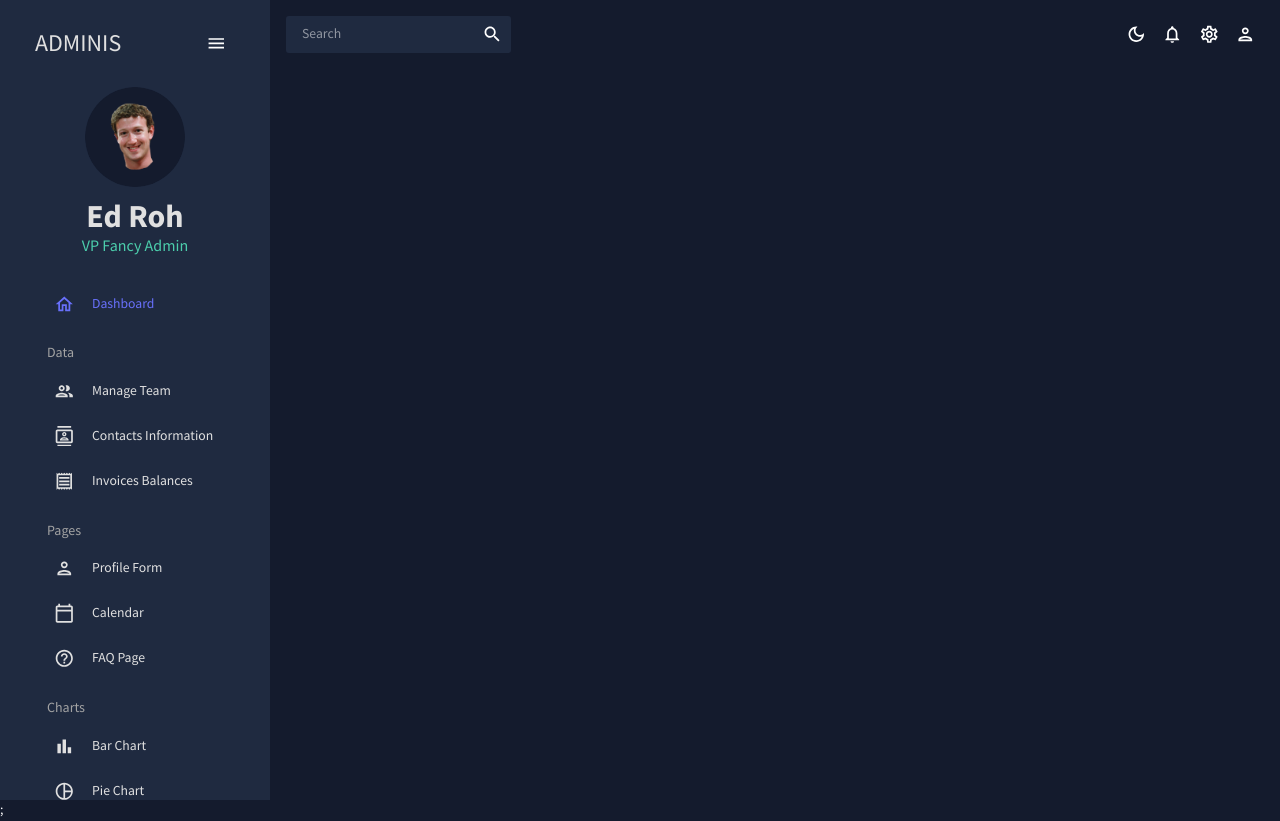
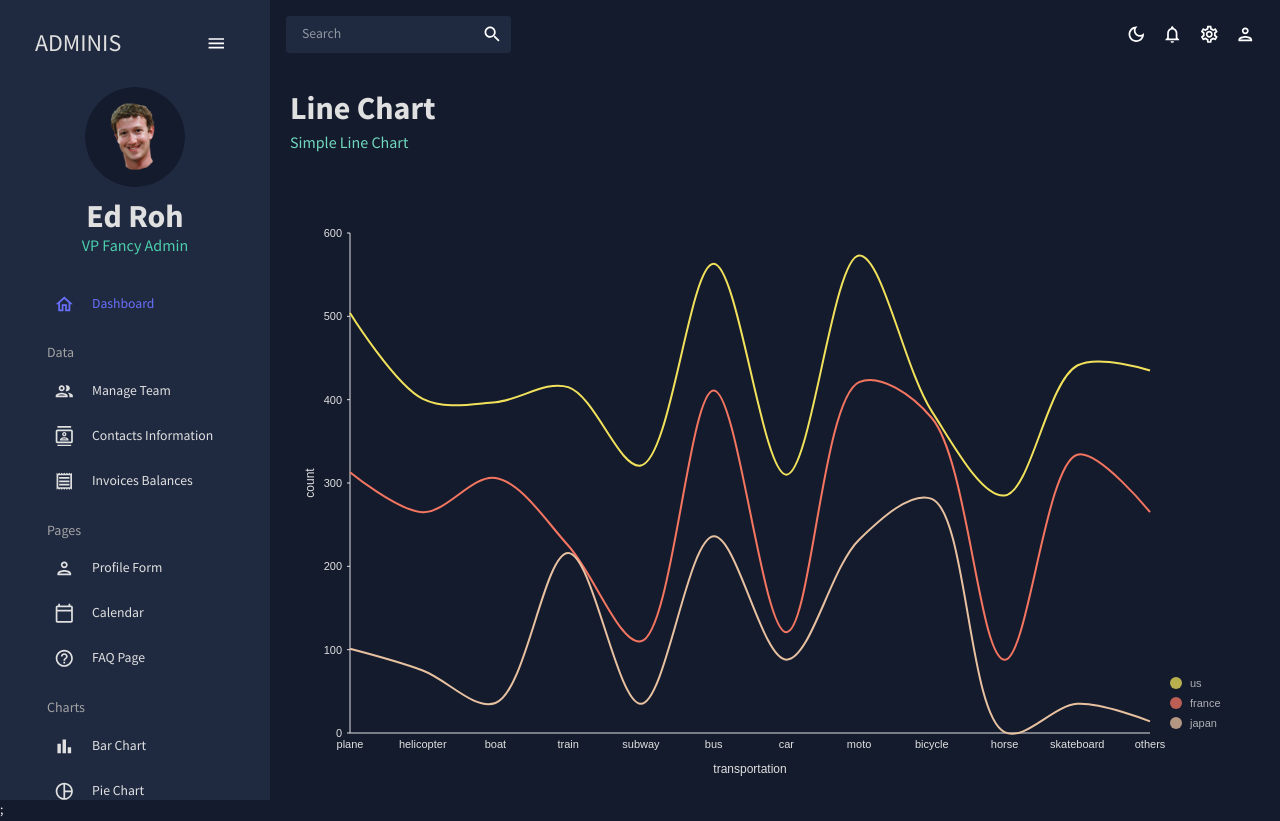
Before and after one commit to oceanesalle/admin-dashboard-pw-2023, a React (Create React App) app: page /line in a window 1280 px wide. Built offline with nearby package versions, Linux system fonts and the light colour scheme.

Commit message:
line chart

```diff
--- a/src/App.js
+++ b/src/App.js
@@ -11,7 +11,7 @@
 import Form from "./scenes/form";
 //import Calendar from "./scenes/calendar/calendar.jsx";
 import FAQ from "./scenes/faq";
-//import Line from "./scenes/line";
+import Line from "./scenes/line";
 import Pie from "./scenes/pie";
 
 //import Geography from "./scenes/geography";
@@ -38,7 +38,7 @@
             <Route path="/faq" element={<FAQ />} />
             <Route path="/bar" element={<Bar />} />
             <Route path="/pie" element={<Pie />} />
-             {/*  <Route path="/line" element={<Line />} />  */}
+            <Route path="/line" element={<Line />} />
 
 
              {/* <Route path="/geography" element={<Geography />} />  */}
--- /dev/null
+++ b/src/components/LineChart.jsx
@@ -0,0 +1,117 @@
+import { ResponsiveLine } from "@nivo/line";
+import { useTheme } from "@mui/material";
+import { tokens } from "../theme";
+import { mockLineData as data } from "../data/mockData";
+
+const LineChart = ({ isCustomLineColors = false, isDashboard = false }) => {
+  const theme = useTheme();
+  const colors = tokens(theme.palette.mode);
+
+  return (
+    <ResponsiveLine
+      data={data}
+      theme={{
+        axis: {
+          domain: {
+            line: {
+              stroke: colors.grey[100],
+            },
+          },
+          legend: {
+            text: {
+              fill: colors.grey[100],
+            },
+          },
+          ticks: {
+            line: {
+              stroke: colors.grey[100],
+              strokeWidth: 1,
+            },
+            text: {
+              fill: colors.grey[100],
+            },
+          },
+        },
+        legends: {
+          text: {
+            fill: colors.grey[100],
+          },
+        },
+        tooltip: {
+          container: {
+            color: colors.primary[500],
+          },
+        },
+      }}
+      colors={isDashboard ? { datum: "color" } : { scheme: "nivo" }} // added
+      margin={{ top: 50, right: 110, bottom: 50, left: 60 }}
+      xScale={{ type: "point" }}
+      yScale={{
+        type: "linear",
+        min: "auto",
+        max: "auto",
+        stacked: true,
+        reverse: false,
+      }}
+      yFormat=" >-.2f"
+      curve="catmullRom"
+      axisTop={null}
+      axisRight={null}
+      axisBottom={{
+        orient: "bottom",
+        tickSize: 0,
+        tickPadding: 5,
+        tickRotation: 0,
+        legend: isDashboard ? undefined : "transportation", // added
+        legendOffset: 36,
+        legendPosition: "middle",
+      }}
+      axisLeft={{
+        orient: "left",
+        tickValues: 5, // added
+        tickSize: 3,
+        tickPadding: 5,
+        tickRotation: 0,
+        legend: isDashboard ? undefined : "count", // added
+        legendOffset: -40,
+        legendPosition: "middle",
+      }}
+      enableGridX={false}
+      enableGridY={false}
+      pointSize={8}
+      pointColor={{ theme: "background" }}
+      pointBorderWidth={2}
+      pointBorderColor={{ from: "serieColor" }}
+      pointLabelYOffset={-12}
+      useMesh={true}
+      legends={[
+        {
+          anchor: "bottom-right",
+          direction: "column",
+          justify: false,
+          translateX: 100,
+          translateY: 0,
+          itemsSpacing: 0,
+          itemDirection: "left-to-right",
+          itemWidth: 80,
+          itemHeight: 20,
+          itemOpacity: 0.75,
+          symbolSize: 12,
+          symbolShape: "circle",
+          symbolBorderColor: "rgba(0, 0, 0, .5)",
+          effects: [
+            {
+              on: "hover",
+              style: {
+                itemBackground: "rgba(0, 0, 0, .03)",
+                itemOpacity: 1,
+              },
+            },
+          ],
+        },
+      ]}
+    />
+  );
+};
+
+export default LineChart;
--- /dev/null
+++ b/src/scenes/line/index.jsx
@@ -0,0 +1,16 @@
+import { Box } from "@mui/material";
+import Header from "../../components/Header";
+import LineChart from "../../components/LineChart";
+
+const Line = () => {
+  return (
+    <Box m="20px">
+      <Header title="Line Chart" subtitle="Simple Line Chart" />
+      <Box height="75vh">
+        <LineChart />
+      </Box>
+    </Box>
+  );
+};
+
+export default Line;
```
